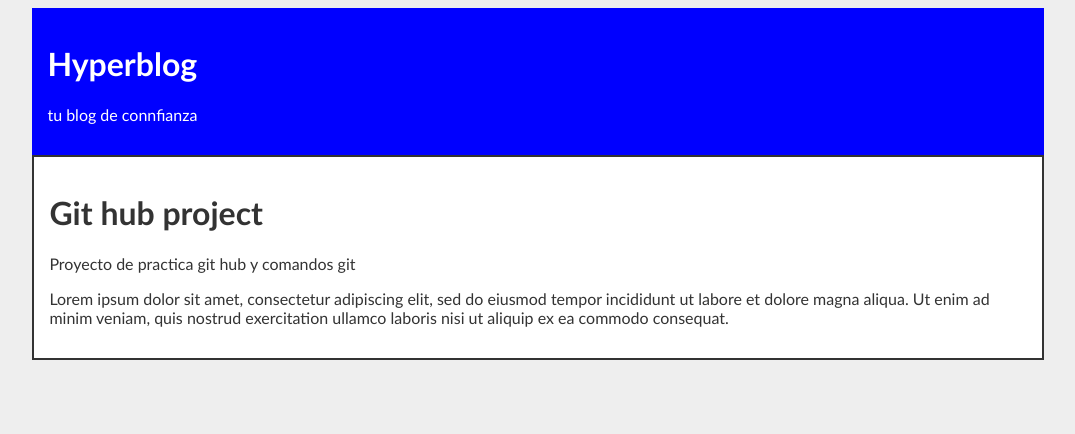
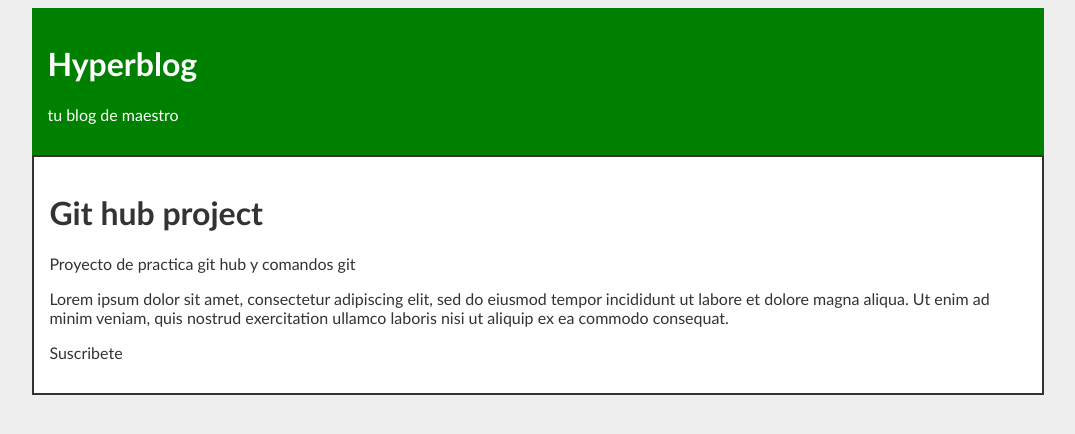
Before and after one commit to enagenado00/hyperblog, a plain HTML site: page index.html in a window 1280 px wide. Shown: the whole page, without its empty margins (102-1177 px from the left). Drawn offline with Linux system fonts and the light colour scheme.

Commit message:
Cabecera master y subs

```diff
--- a/css/styles.css
+++ b/css/styles.css
@@ -1,5 +1,5 @@
 body { font-family: 'Trebuchet MS', 'Lucida Sans Unicode', 'Lucida Grande', 'Lucida Sans', Arial, sans-serif;
 color: #333; background-color: #eee;;}
 .container {max-width: 80%; margin: auto;}
-.cabecera {background-color: blue; color: white; padding: 15px;}
+.cabecera {background-color: green; color: white; padding: 15px;}
 .post {padding: 15px; border: solid 2px #333; background: white;}
--- a/index.html
+++ b/index.html
@@ -10,12 +10,13 @@
     <div class="container">
         <div class="cabecera">
             <h1>Hyperblog</h1>
-            <p>tu blog de connfianza</p>
+            <p>tu blog de maestro</p>
         </div>
         <div class="post">
             <h1>Git hub project</h1>
             <p>Proyecto de practica git hub y comandos git</p>
             <p>Lorem ipsum dolor sit amet, consectetur adipiscing elit, sed do eiusmod tempor incididunt ut labore et dolore magna aliqua. Ut enim ad minim veniam, quis nostrud exercitation ullamco laboris nisi ut aliquip ex ea commodo consequat.</p>
+            <p>Suscribete</p>
         </div>
     </div>
 </body>
```
